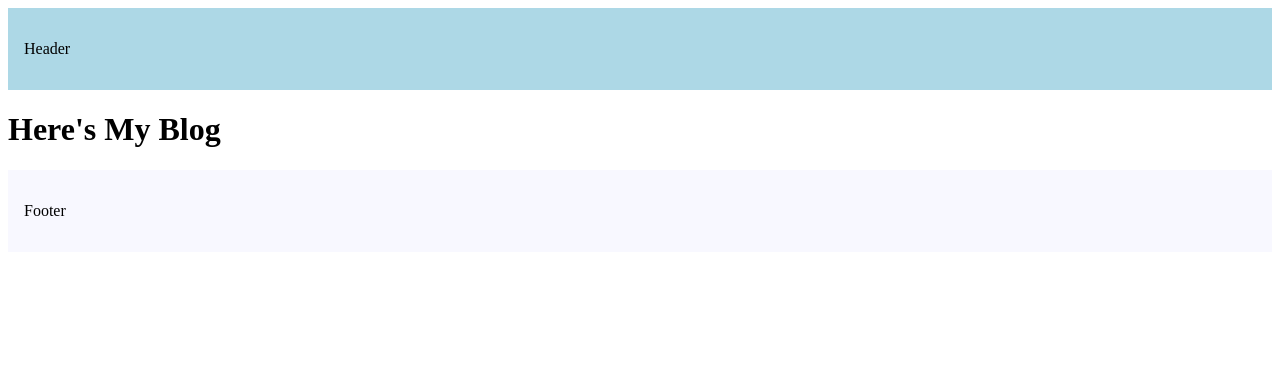
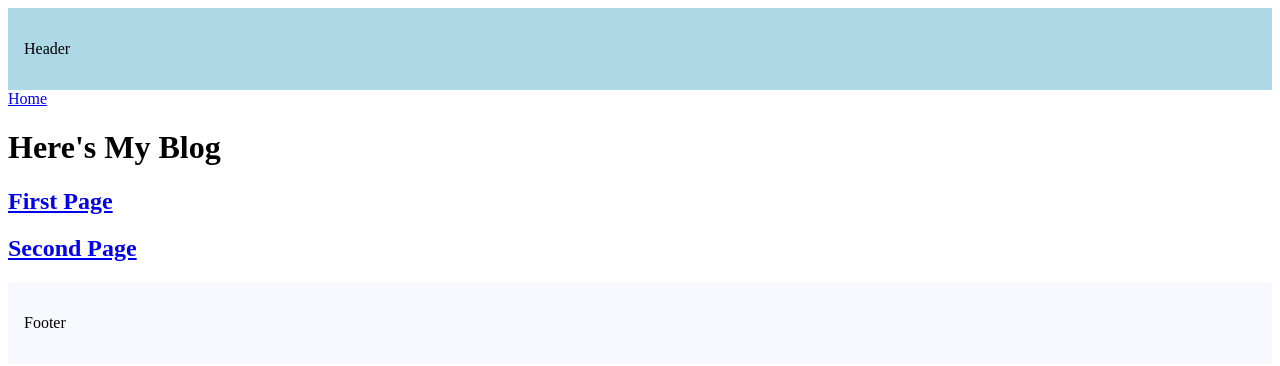
Before and after one commit to Fabs-Kun/routing-demo, a Next.js app: page /blog in a window 1280 px wide. Shown: the top 366 px of the page. Built offline with nearby package versions, Linux system fonts and the light colour scheme.

Commit message:
Adding link to connect between home and blog page.

```diff
--- a/src/app/blog/page.tsx
+++ b/src/app/blog/page.tsx
@@ -1,4 +1,5 @@
 import { Metadata } from "next";
+import Link from "next/link"
 
 export const metadata: Metadata = {
     title: {
@@ -7,5 +8,16 @@ export const metadata: Metadata = {
 }
 
 export default function Blog(){
-    return <h1>Here's My Blog</h1>
+    return(
+        <>
+            <Link href="/">Home</Link>
+            <h1>Here's My Blog</h1>
+            <h2>
+                <Link href="/blog/first">First Page</Link>
+            </h2>
+            <h2>
+                <Link href="/blog/second">Second Page</Link>
+            </h2>
+        </>
+    )
 }
```
Also changed, not shown: src/app/page.tsx (+9 -1 lines).
